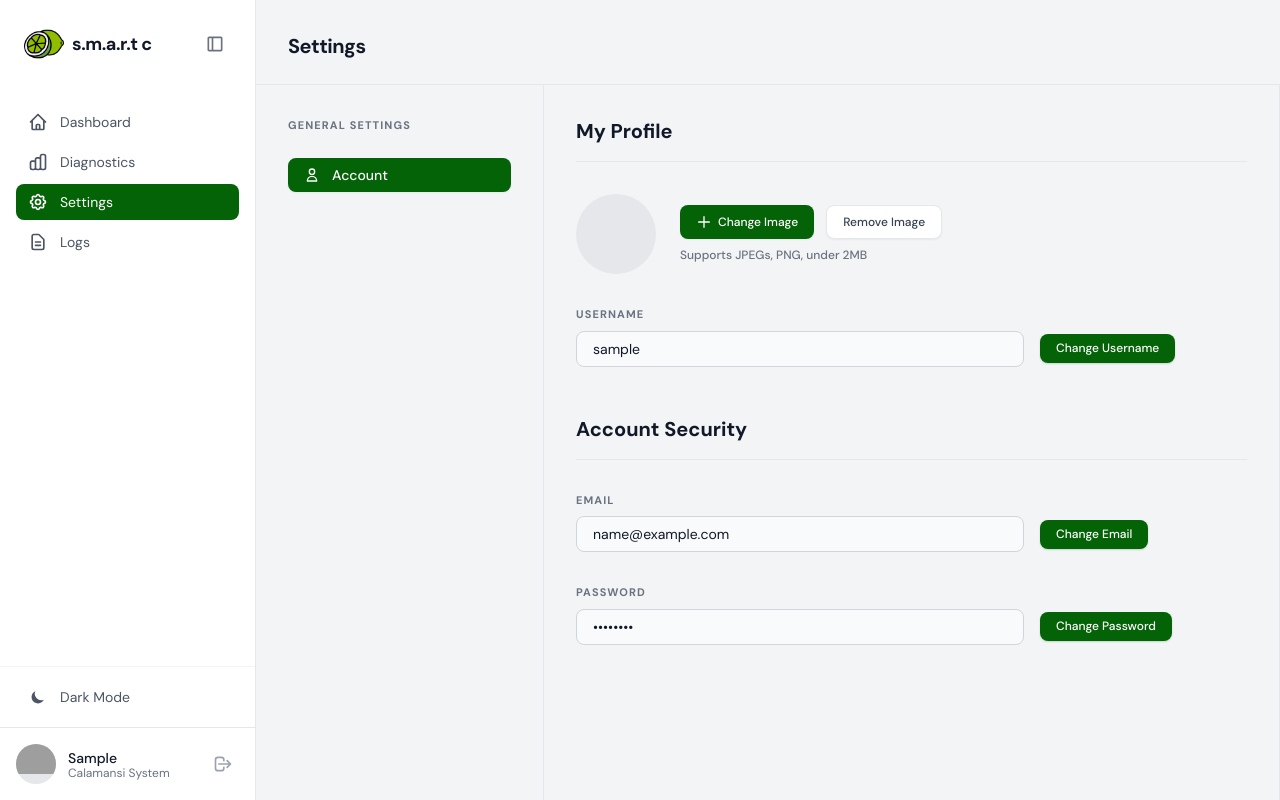
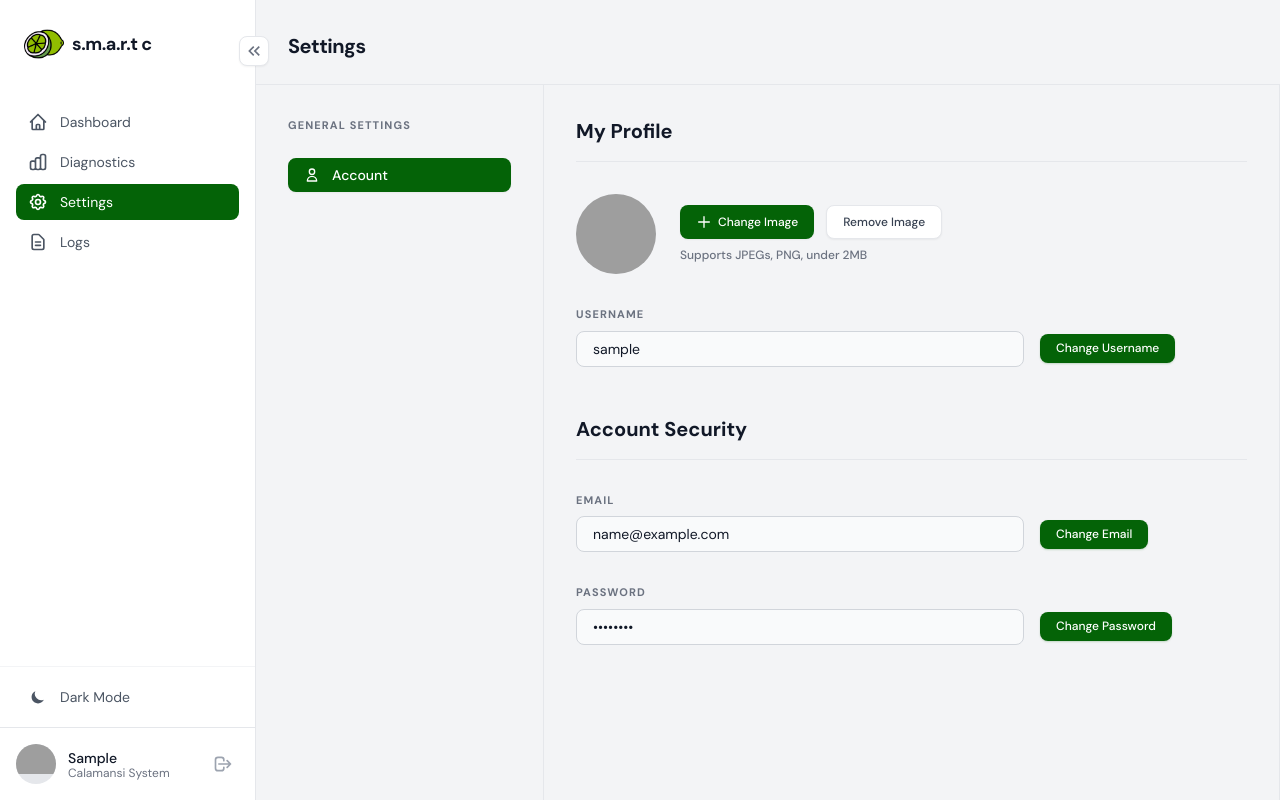
Before and after one commit to naoi-reii/smart-c-sorting, a Django app: page /settings/ in a window 1280 px wide. Run offline with Django 5.2, Linux system fonts and the light colour scheme; the visitor is signed in with stand-in values (Sample User, id 1); some libraries are stand-ins or nearby versions; grey boxes are pictures that could not be loaded.

Commit message:
ui adjustments

```diff
--- a/app/templates/app/base.html
+++ b/app/templates/app/base.html
@@ -57,16 +57,18 @@
     <div class="flex h-screen overflow-hidden">
         <!-- Sidebar -->
         <aside id="sidebar" class="w-64 bg-white dark:bg-dark-card border-r border-gray-200 dark:border-dark-border flex flex-col transition-all duration-300 ease-in-out relative">
-            <div class="p-6 flex items-center justify-between">
+            <!-- Floating Toggle Button -->
+            <button id="sidebar-toggle" class="absolute -right-3.5 top-9 z-50 bg-white dark:bg-dark-card border border-gray-200 dark:border-dark-border rounded-lg p-1 text-gray-500 hover:text-primary hover:border-primary/50 transition-all shadow-sm">
+                <svg id="toggle-icon" class="w-5 h-5 transition-transform duration-300" fill="currentColor" viewBox="0 -960 960 960">
+                    <path d="M440-240 200-480l240-240 56 56-183 184 183 184-56 56Zm264 0L464-480l240-240 56 56-183 184 183 184-56 56Z"/>
+                </svg>
+            </button>
+
+            <div class="p-6 flex items-center">
                 <div class="flex items-center space-x-2 overflow-hidden">
                     <img src="{% static 'app/logo.png' %}" alt="SmartC Logo" class="w-10 h-10 object-contain flex-shrink-0">
                     <h1 class="sidebar-text text-[18px] font-bold tracking-tight dark:text-white transition-opacity duration-300">s.m.a.r.t c</h1>
                 </div>
-                <button id="sidebar-toggle" class="p-1.5 rounded-lg hover:bg-gray-100 dark:hover:bg-gray-700 text-gray-500 transition-colors">
-                    <svg id="toggle-icon" class="w-5 h-5 transition-transform duration-300" fill="currentColor" viewBox="0 -960 960 960">
-                        <path d="M200-120q-33 0-56.5-23.5T120-200v-560q0-33 23.5-56.5T200-840h560q33 0 56.5 23.5T840-760v560q0 33-23.5 56.5T760-120H200Zm120-80v-560H200v560h120Zm80 0h360v-560H400v560Zm-80 0H200h120Z"/>
-                    </svg>
-                </button>
             </div>
 
             <nav class="flex-1 px-4 space-y-1 mt-4 overflow-hidden">
@@ -98,10 +100,14 @@
                 </button>
             </div>
 
-            <div class="p-4 border-t border-gray-200 dark:border-dark-border overflow-hidden flex items-center justify-between">
+            <div id="sidebar-profile-section" hx-swap-oob="true" class="p-4 border-t border-gray-200 dark:border-dark-border overflow-hidden flex items-center justify-between">
                 <div class="flex items-center space-x-3">
                     <div class="w-10 h-10 rounded-full bg-gray-200 dark:bg-gray-700 overflow-hidden flex-shrink-0">
-                        <img src="https://ui-avatars.com/api/?name={{ request.user.username|default:'User' }}&background=046307&color=fff" alt="User">
+                        {% if request.user.userprofile.image %}
+                            <img src="{{ request.user.userprofile.image.url }}" class="w-full h-full object-cover" alt="User">
+                        {% else %}
+                            <img src="https://ui-avatars.com/api/?name={{ request.user.username|default:'User' }}&background=046307&color=fff" alt="User">
+                        {% endif %}
                     </div>
                     <div class="sidebar-text transition-opacity duration-300 flex-1 overflow-hidden">
                         <p class="text-ui-base font-medium dark:text-white whitespace-nowrap truncate">{{ request.user.first_name|default:request.user.username|default:"Guest"|title }}</p>
@@ -154,6 +160,7 @@
         // Run after HTMX swaps
         document.body.addEventListener('htmx:afterSwap', function(evt) {
             initToasts();
+            updateSidebarState(isMinimized);
         });
 
         // Sidebar Toggle Logic
--- a/app/templates/app/settings.html
+++ b/app/templates/app/settings.html
@@ -33,6 +33,8 @@
                         <div class="w-20 h-20 bg-gray-200 dark:bg-gray-700 rounded-full flex-shrink-0 overflow-hidden">
                             {% if request.user.userprofile.image %}
                                 <img src="{{ request.user.userprofile.image.url }}" class="w-full h-full object-cover" alt="Profile Image">
+                            {% else %}
+                                <img src="https://ui-avatars.com/api/?name={{ request.user.username|default:'User' }}&background=046307&color=fff" class="w-full h-full object-cover" alt="Profile Image">
                             {% endif %}
                         </div>
                         <div>
```
